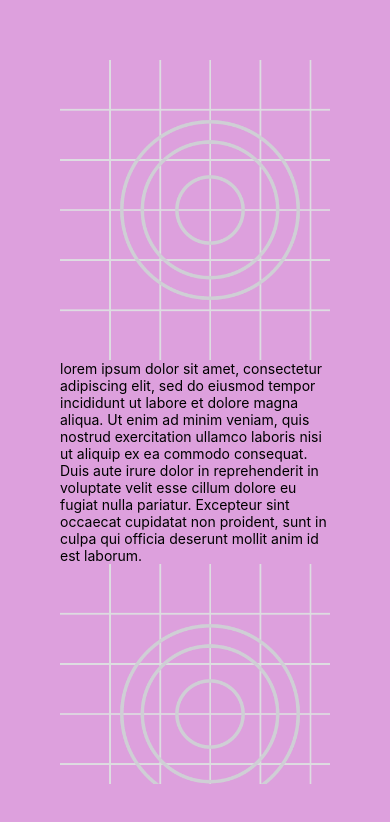
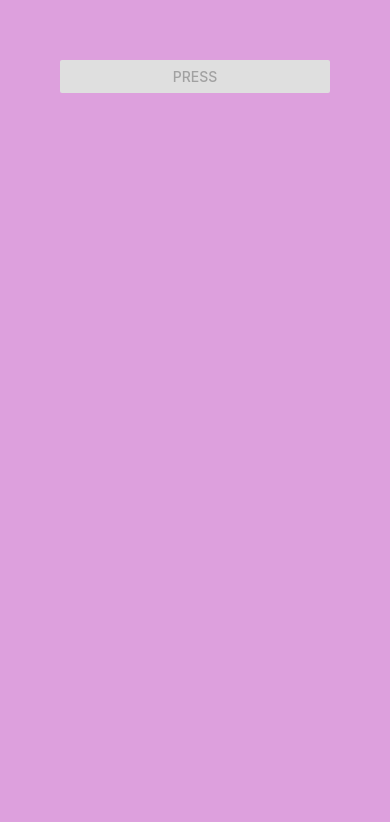
Before and after one commit to sukhpreetsingh04/React-Native-_02, a React Native app: screen / in a window 390 px wide. Shown: the top 822 px of the page. Built offline with nearby package versions, Linux system fonts and the light colour scheme.

Commit message:
Button Component

```diff
--- a/App.js
+++ b/App.js
@@ -1,22 +1,14 @@
-import { View, Text, Image, ScrollView } from "react-native";
-const logoImg = require("./assets/adaptive-icon.png");
+import { View, Button } from "react-native";
 
 export default function App() {
   return (
     <View style={{ flex: 1, backgroundColor: "plum", padding: 60 }}>
-      <ScrollView>
-        <Image source={logoImg} style={{ width: 300, height: 300 }} />
-        <Text>
-          lorem ipsum dolor sit amet, consectetur adipiscing elit, sed do
-          eiusmod tempor incididunt ut labore et dolore magna aliqua. Ut enim ad
-          minim veniam, quis nostrud exercitation ullamco laboris nisi ut
-          aliquip ex ea commodo consequat. Duis aute irure dolor in
-          reprehenderit in voluptate velit esse cillum dolore eu fugiat nulla
-          pariatur. Excepteur sint occaecat cupidatat non proident, sunt in
-          culpa qui officia deserunt mollit anim id est laborum.
-        </Text>
-        <Image source={logoImg} style={{ width: 300, height: 300 }} />
-      </ScrollView>
+      <Button
+        title="Press"
+        onPress={() => console.log("Button pressed")}
+        color="midnightblue"
+        disabled
+      />
     </View>
   );
 }
```
